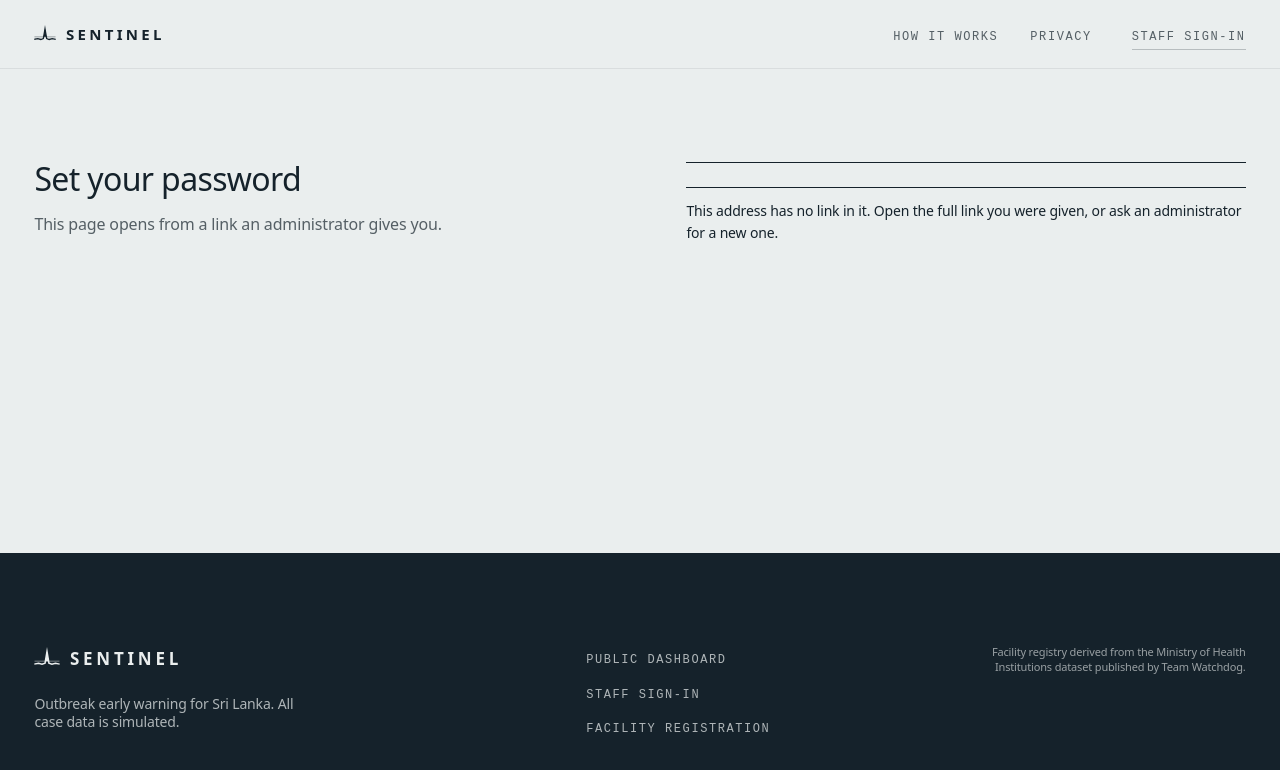
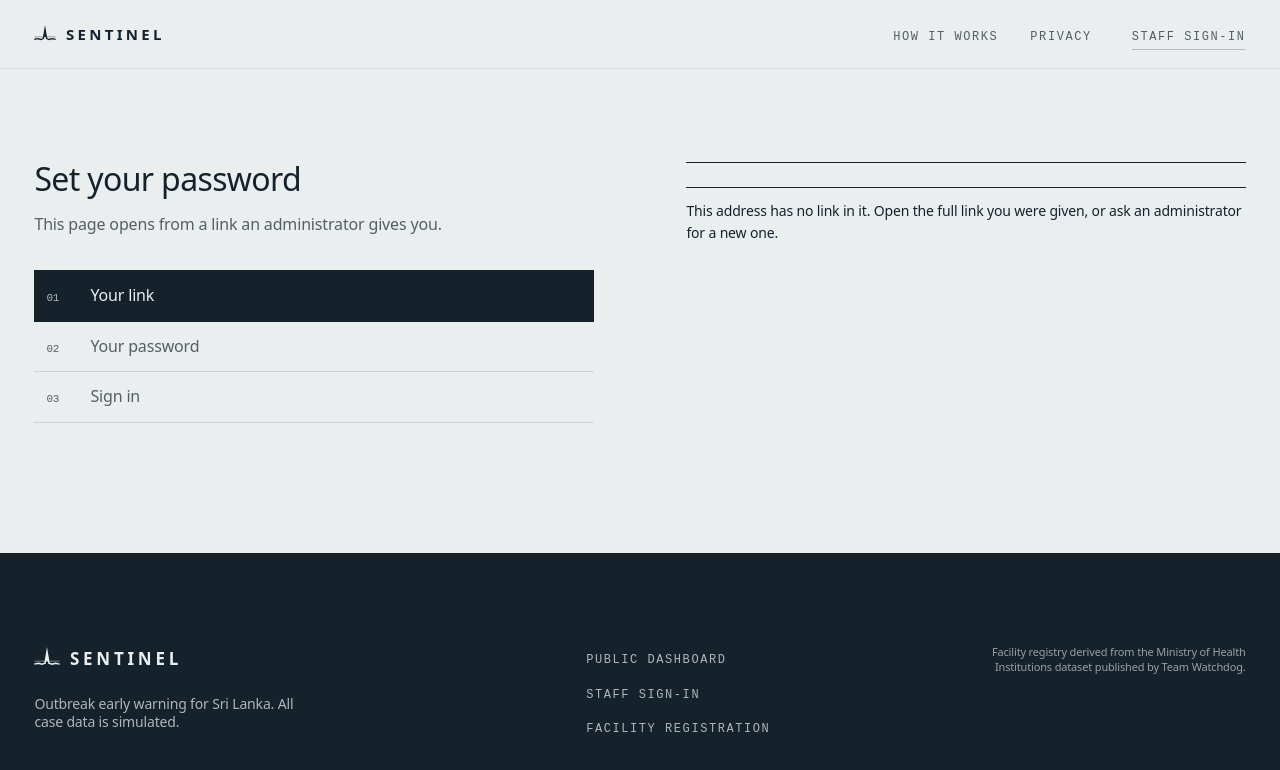
Before and after one commit to Rimaz17/sentinel, a React (Vite) app in the folder frontend/: page /activate in a window 1280 px wide. Shown: the top 770 px of the page. Built offline with nearby package versions, Linux system fonts and the light colour scheme.

Commit message:
feat: show inspectors their activation steps beside the password form

```diff
--- a/frontend/src/features/auth/ActivatePage.tsx
+++ b/frontend/src/features/auth/ActivatePage.tsx
@@ -6,6 +6,7 @@ import { Field, FormError } from '@/components/ui/Field'
 import { ApiError, apiRequest } from '@/lib/api/client'
 import type { Role, Session } from '@/lib/api/session'
 import { AuthPage } from './AuthPage'
+import { StepRail } from './RouteRail'
 import { homeFor, ROLE_NAMES, startSession } from './session'
 
 /** POST /api/auth/activation/check */
@@ -50,6 +51,16 @@ export function ActivatePage() {
       title={owner.data ? `Welcome, ${owner.data.displayName}.` : 'Set your password'}
       intro={
         <p>{owner.data ? intro : 'This page opens from a link an administrator gives you.'}</p>
+      }
+      rail={
+        <StepRail
+          label="Activation steps"
+          steps={[
+            { label: 'Your link', state: owner.data ? 'done' : 'current' },
+            { label: 'Your password', state: owner.data ? 'current' : 'next' },
+            { label: 'Sign in', state: 'next' },
+          ]}
+        />
       }
     >
       {token === null ? (
@@ -121,6 +132,7 @@ function PasswordForm({
         label="Password"
         type="password"
         name="password"
+        width="md"
         autoComplete="new-password"
         hint="At least 12 characters. A few words together are easier to remember than symbols."
         required
@@ -132,6 +144,7 @@ function PasswordForm({
         label="The same password again"
         type="password"
         name="again"
+        width="md"
         autoComplete="new-password"
         required
         value={again}
```
